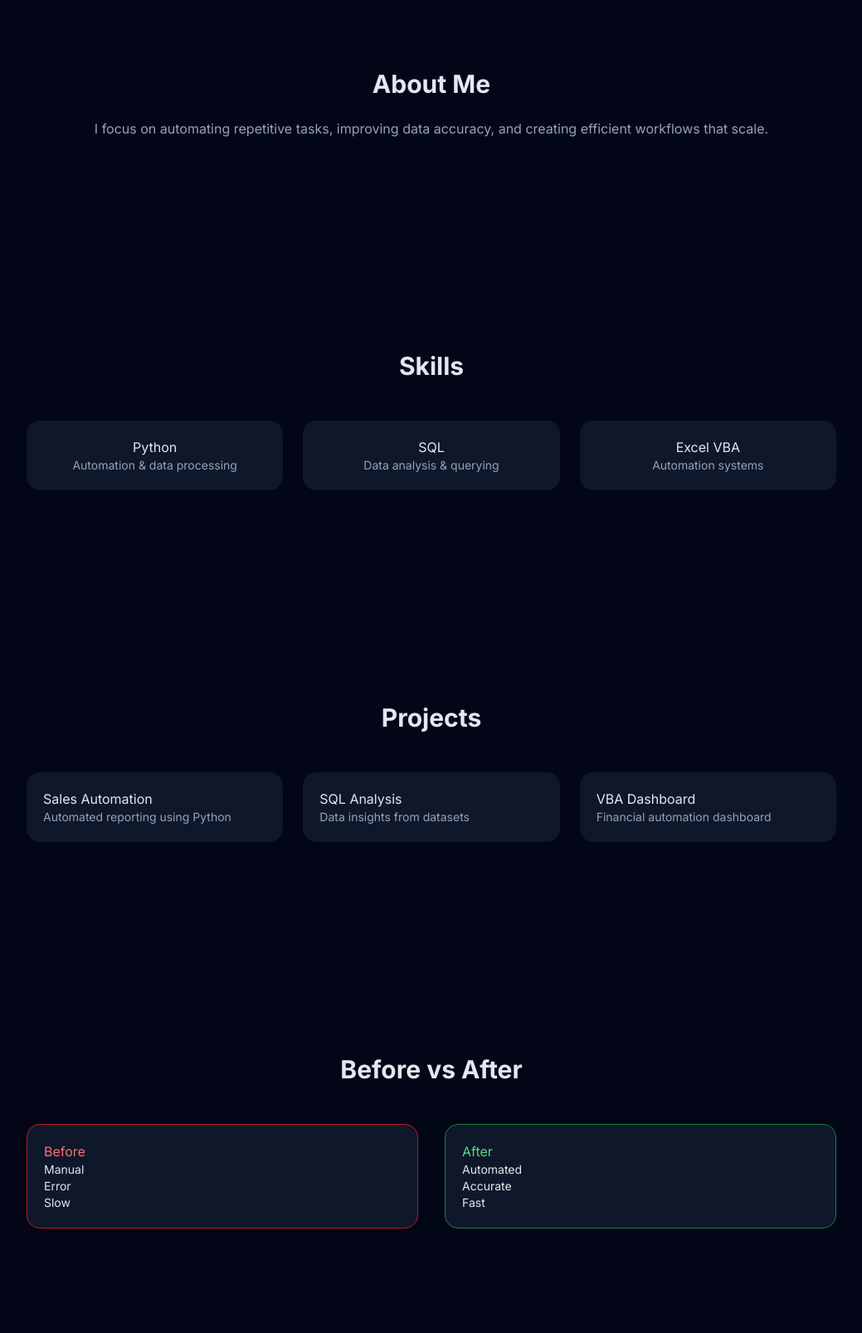
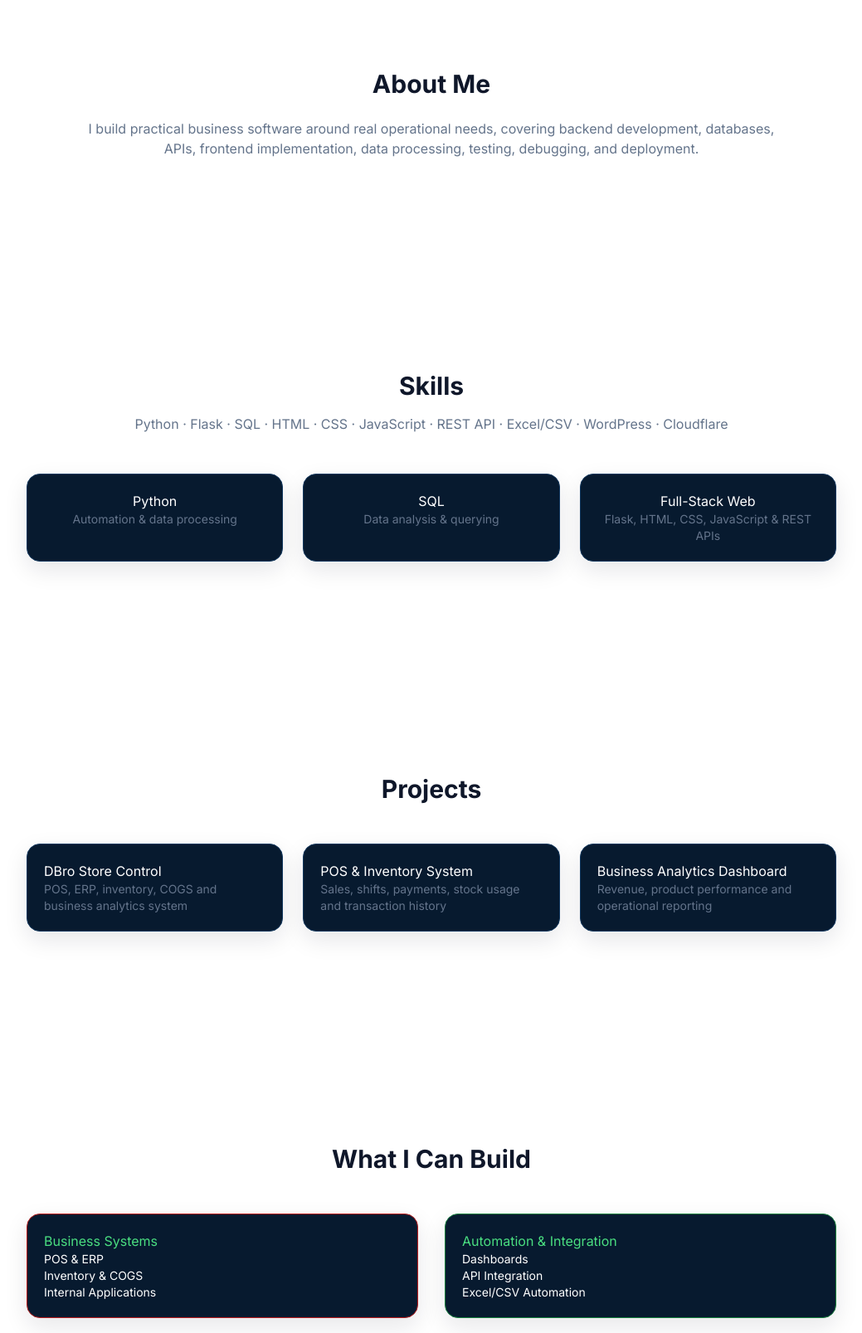
Before and after one commit to ZiixSyafiin-collab/portfolio, a plain HTML site: page index.html in a window 1280 px wide. Shown: the part 893-2500 px from the top of the page at 83% size, without its empty margins (120-1159 px from the left). Drawn offline with nearby package versions, Linux system fonts and the light colour scheme.

Commit message:
Revise portfolio content and styling
Updated the portfolio to reflect new skills and projects, changing the title and enhancing the design elements.

```diff
--- a/index.html
+++ b/index.html
@@ -3,15 +3,15 @@
 <head>
 <meta charset="UTF-8">
 <meta name="viewport" content="width=device-width, initial-scale=1.0">
-<title>Fauzi | Data & Automation Portfolio</title>
+<title>Fauzi | Full-Stack Developer & Business Automation</title>
 
 <script src="https://cdn.tailwindcss.com"></script>
 
 <link href="https://fonts.googleapis.com/css2?family=Inter:wght@300;400;600;700&display=swap" rel="stylesheet">
 
 <style>
-body{font-family:Inter,sans-serif;background:#020617;color:#e2e8f0}
-.card{background:#0f172a;padding:20px;border-radius:16px}
+body{font-family:Inter,sans-serif;background:#ffffff;color:#0f172a}
+.card{background:#071a2f;color:#ffffff;padding:20px;border-radius:16px;border:1px solid #12385f;box-shadow:0 10px 28px rgba(15,23,42,.10)}
 input,select{color:black}
 
 #demoBox{
@@ -21,33 +21,34 @@ box-shadow:0 0 20px rgba(56,189,248,0.1);
 </style>
 </head>
 
-<body class="space-y-24">
+<body class="space-y-24 bg-white">
 
 <!-- HERO -->
-<section class="h-screen flex flex-col justify-center items-center text-center px-6">
+<section class="h-screen flex flex-col justify-center items-center text-center px-6 bg-[#071a2f] text-white">
+<p class="text-green-400 font-semibold mb-3">AVAILABLE FOR FREELANCE & REMOTE PROJECTS</p>
 <h1 class="text-5xl font-bold mb-4">Hi, I'm Fauzi</h1>
-<p class="text-slate-400 max-w-xl">
-Data Enthusiast specializing in Python, SQL, and Excel VBA Automation.
-I build systems that transform manual processes into efficient solutions.
+<p class="text-slate-500 max-w-xl">
+Full-Stack Developer & Business Automation.
+I build practical business applications, POS & ERP systems, inventory solutions, dashboards, and automation tools.
 </p>
 </section>
 
 <!-- ABOUT -->
 <section class="py-20 max-w-4xl mx-auto px-6 text-center">
 <h2 class="text-3xl font-bold mb-6">About Me</h2>
-<p class="text-slate-400">
-I focus on automating repetitive tasks, improving data accuracy,
-and creating efficient workflows that scale.
+<p class="text-slate-500">
+I build practical business software around real operational needs, covering backend development, databases, APIs, frontend implementation, data processing, testing, debugging, and deployment.
 </p>
 </section>
 
 <!-- SKILLS -->
 <section class="py-20 max-w-5xl mx-auto px-6">
-<h2 class="text-3xl font-bold text-center mb-12">Skills</h2>
+<h2 class="text-3xl font-bold text-center mb-4">Skills</h2>
+<p class="text-center text-slate-500 mb-12">Python · Flask · SQL · HTML · CSS · JavaScript · REST API · Excel/CSV · WordPress · Cloudflare</p>
 <div class="grid md:grid-cols-3 gap-6 text-center">
-<div class="card"><h3>Python</h3><p class="text-slate-400 text-sm">Automation & data processing</p></div>
-<div class="card"><h3>SQL</h3><p class="text-slate-400 text-sm">Data analysis & querying</p></div>
-<div class="card"><h3>Excel VBA</h3><p class="text-slate-400 text-sm">Automation systems</p></div>
+<div class="card"><h3>Python</h3><p class="text-slate-500 text-sm">Automation & data processing</p></div>
+<div class="card"><h3>SQL</h3><p class="text-slate-500 text-sm">Data analysis & querying</p></div>
+<div class="card"><h3>Full-Stack Web</h3><p class="text-slate-500 text-sm">Flask, HTML, CSS, JavaScript & REST APIs</p></div>
 </div>
 </section>
 
@@ -55,23 +56,23 @@ and creating efficient workflows that scale.
 <section class="py-20 max-w-5xl mx-auto px-6">
 <h2 class="text-3xl font-bold text-center mb-12">Projects</h2>
 <div class="grid md:grid-cols-3 gap-6">
-<div class="card"><h3>Sales Automation</h3><p class="text-slate-400 text-sm">Automated reporting using Python</p></div>
-<div class="card"><h3>SQL Analysis</h3><p class="text-slate-400 text-sm">Data insights from datasets</p></div>
-<div class="card"><h3>VBA Dashboard</h3><p class="text-slate-400 text-sm">Financial automation dashboard</p></div>
+<div class="card"><h3>DBro Store Control</h3><p class="text-slate-500 text-sm">POS, ERP, inventory, COGS and business analytics system</p></div>
+<div class="card"><h3>POS & Inventory System</h3><p class="text-slate-500 text-sm">Sales, shifts, payments, stock usage and transaction history</p></div>
+<div class="card"><h3>Business Analytics Dashboard</h3><p class="text-slate-500 text-sm">Revenue, product performance and operational reporting</p></div>
 </div>
 </section>
 
 <!-- BEFORE AFTER -->
 <section class="py-20 max-w-5xl mx-auto px-6">
-<h2 class="text-3xl font-bold text-center mb-12">Before vs After</h2>
+<h2 class="text-3xl font-bold text-center mb-12">What I Can Build</h2>
 <div class="grid md:grid-cols-2 gap-8">
 <div class="card border border-red-700">
-<h3 class="text-red-400">Before</h3>
-<ul class="text-sm"><li>Manual</li><li>Error</li><li>Slow</li></ul>
+<h3 class="text-green-400">Business Systems</h3>
+<ul class="text-sm"><li>POS & ERP</li><li>Inventory & COGS</li><li>Internal Applications</li></ul>
 </div>
 <div class="card border border-green-700">
-<h3 class="text-green-400">After</h3>
-<ul class="text-sm"><li>Automated</li><li>Accurate</li><li>Fast</li></ul>
+<h3 class="text-green-400">Automation & Integration</h3>
+<ul class="text-sm"><li>Dashboards</li><li>API Integration</li><li>Excel/CSV Automation</li></ul>
 </div>
 </div>
 </section>
@@ -79,7 +80,7 @@ and creating efficient workflows that scale.
 <!-- DEMO -->
 <section class="py-20 text-center max-w-xl mx-auto">
 <h2 class="text-3xl font-bold mb-6">Financial Automation Demo</h2>
-<p class="text-slate-400 text-sm">
+<p class="text-slate-500 text-sm">
 Simple financial simulation to demonstrate automated calculations such as fee, tax, and profit adjustments.
 </p>
 
@@ -91,7 +92,7 @@ Run Automation
 </button>
 
 <div id="demoBox" class="mt-6 p-4 rounded bg-slate-900 hidden">
-<p class="text-slate-400 text-sm mb-1">Automation Result</p>
+<p class="text-slate-500 text-sm mb-1">Automation Result</p>
 <p id="demoResult" class="text-white text-xl font-semibold"></p>
 </div>
 </div>
@@ -138,7 +139,8 @@ Clear Data
 <section class="py-20 text-center">
 <h2 class="text-3xl font-bold mb-4">Contact</h2>
 <p>Email: mohfauzi12@gmail.com</p>
-<p>whatsapp: 083169833751</p>
+<p>WhatsApp: +62 831-6983-3751</p>
+<p>GitHub: github.com/ziixsyafiin-collab</p>
 </section>
 
 <script>
@@ -215,7 +217,7 @@ t.innerHTML+=`
 });
 
 if(erpData.length===0){
-t.innerHTML+=`<tr><td colspan="5" class="text-center text-slate-400">No data</td></tr>`;
+t.innerHTML+=`<tr><td colspan="5" class="text-center text-slate-500">No data</td></tr>`;
 }
 
 document.getElementById("income").innerText=formatRupiah(income);
```
